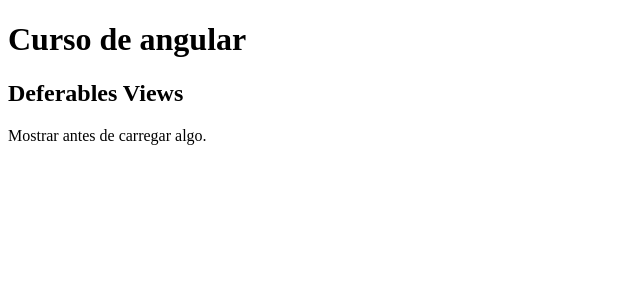
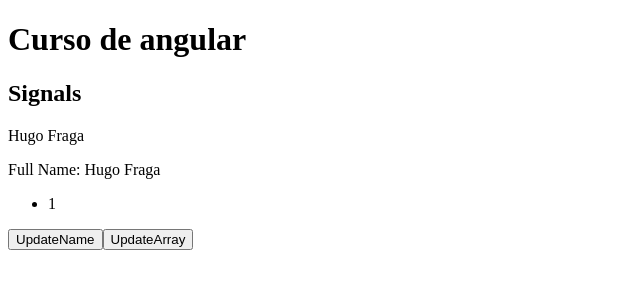
Before and after one commit to HugoFR1/meu-primeiro-projeto-latest-Main-, an Angular app: page / in a window 1280 px wide. Shown: the top 300 px of the page, without its empty margins (0-640 px from the left). Built offline with nearby package versions, Linux system fonts and the light colour scheme.

Commit message:
Criação de signalsComponent

```diff
--- a/src/app/app.component.ts
+++ b/src/app/app.component.ts
@@ -8,11 +8,12 @@ import { TemplateBindingComponent } from './components/template/template-binding
 import { TemplateVariablesComponent } from './components/template/template-variables/template-variables.component';
 import { TemplateControlFlowComponent } from './components/template/template-control-flow/template-control-flow.component';
 import { TemplateDeferrableViewsComponent } from './components/template/template-deferrable-views/template-deferrable-views.component';
+import { SignalsComponent } from './components/signals/signals/signals.component';
 
 @Component({
   selector: 'app-root',
   standalone: true,
-  imports: [RouterOutlet, CommonModule, NewComponent, TemplateBindingComponent, TemplateVariablesComponent, TemplateControlFlowComponent, TemplateDeferrableViewsComponent],
+  imports: [RouterOutlet, CommonModule, NewComponent, TemplateBindingComponent, TemplateVariablesComponent, TemplateControlFlowComponent, TemplateDeferrableViewsComponent, SignalsComponent],
 
   template: `
   <!-- <app-template-binding/> -->
@@ -21,7 +22,7 @@ import { TemplateDeferrableViewsComponent } from './components/template/template
   <!-- <app-template-control-flow /> -->
 
   <h1>Curso de angular</h1>
-  <app-template-deferrable-views />
+  <app-signals />
 `,
 })
 export class AppComponent {
--- /dev/null
+++ b/src/app/components/signals/signals/signals.component.html
@@ -0,0 +1,13 @@
+<h2>Signals</h2>
+
+<p>{{ firstName() }} {{ lastName() }}</p>
+<p>Full Name: {{ fullName() }}</p>
+
+<ul>
+    @for(item of array(); track item) {
+        <li>{{ item }}</li>
+    }
+</ul>
+
+<button (click)="updateName()">UpdateName</button>
+<button (click)="updateArray()">UpdateArray</button>
--- /dev/null
+++ b/src/app/components/signals/signals/signals.component.ts
@@ -0,0 +1,39 @@
+import { CommonModule } from '@angular/common';
+import { Component, computed, signal } from '@angular/core';
+
+@Component({
+  selector: 'app-signals',
+  standalone: true,
+  imports: [CommonModule],
+  templateUrl: './signals.component.html',
+  styleUrl: './signals.component.scss'
+})
+export class SignalsComponent {
+
+    public firstName = signal('Hugo ');
+    public lastName = signal('Fraga');
+
+    public fullName = computed( () => {
+      return this.firstName() + this.lastName()
+    })
+
+    public array = signal([1]);
+
+    constructor( ) {
+    }
+
+    public updateName() {
+      return this.firstName.set("joão ")
+    }
+
+    public updateArray() {
+      this.firstName.update(() => {
+        return "João "
+      })
+
+
+      this.array.update( (oldValue: Array<number>) => {
+        return [...oldValue, oldValue.length + 1]
+      })
+   }
+}
--- a/src/app/components/template/template-variables/template-variables.component.html
+++ b/src/app/components/template/template-variables/template-variables.component.html
@@ -5,5 +5,3 @@
 {{ name.value }}
 
 <app-new-component />
-
-<!-- teste -->
```
Also changed, not shown: src/app/components/signals/signals/signals.component.scss (added), 2 other files (tests, documents, lock files or other folders).
